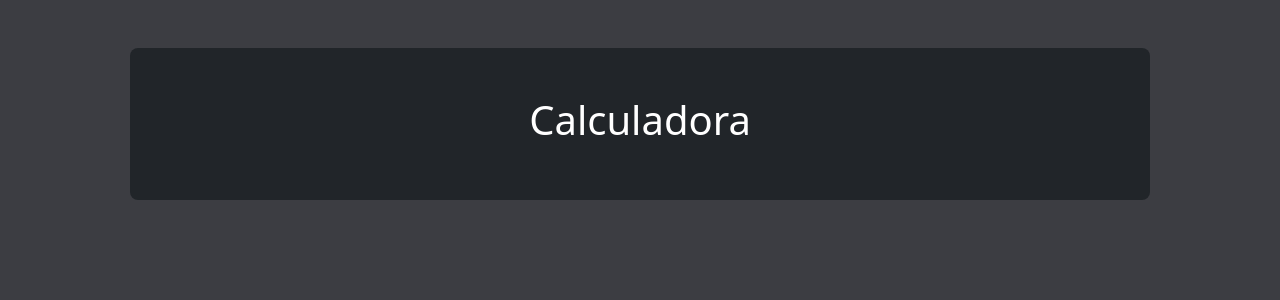
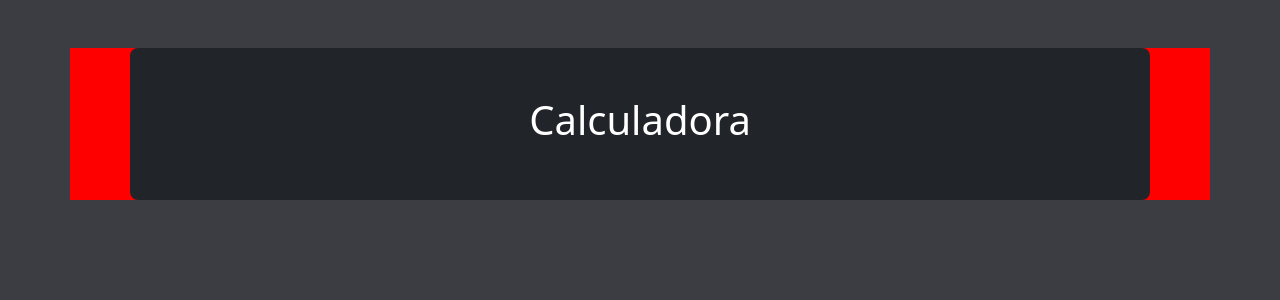
Before and after one commit to redscipher/ex-27-calculadora-vue, a Vue app: page / in a window 1280 px wide. Shown: the top 300 px of the page. Built offline with nearby package versions, Linux system fonts and the light colour scheme.

Commit message:
fix: projeto

```diff
--- a/src/App.vue
+++ b/src/App.vue
@@ -18,8 +18,10 @@
   <!--  -->
 </template>
 
-<style scoped>
+<style scoped lang="scss">
   /*  */
-
+  .container{
+    background-color: red;
+  }
   /*  */
 </style>
```
